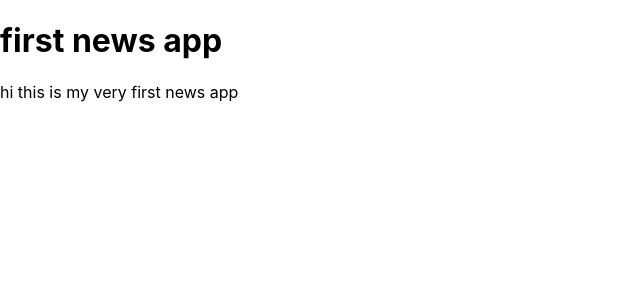
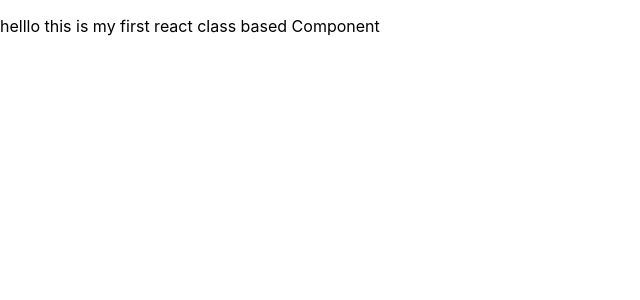
Before and after one commit to PiyushSinghRawat/newsapp, a React (Create React App) app: page / in a window 1280 px wide. Shown: the top 300 px of the page, without its empty margins (0-640 px from the left). Built offline with nearby package versions, Linux system fonts and the light colour scheme.

Commit message:
class based component

```diff
--- a/src/App.js
+++ b/src/App.js
@@ -1,13 +1,13 @@
-import logo from './logo.svg';
 import './App.css';
 
-function App() {
-  return (
-    <>
-     <h1>first news app</h1>
-     <p>hi this is my very first news app </p>
-    </>
-  );
+import React, { Component } from 'react'
+
+export default class App extends Component {
+  render() {
+    return (
+      <div>
+        <p>helllo this is my first react class based Component</p>
+      </div>
+    )
+  }
 }
-
-export default App;
```
